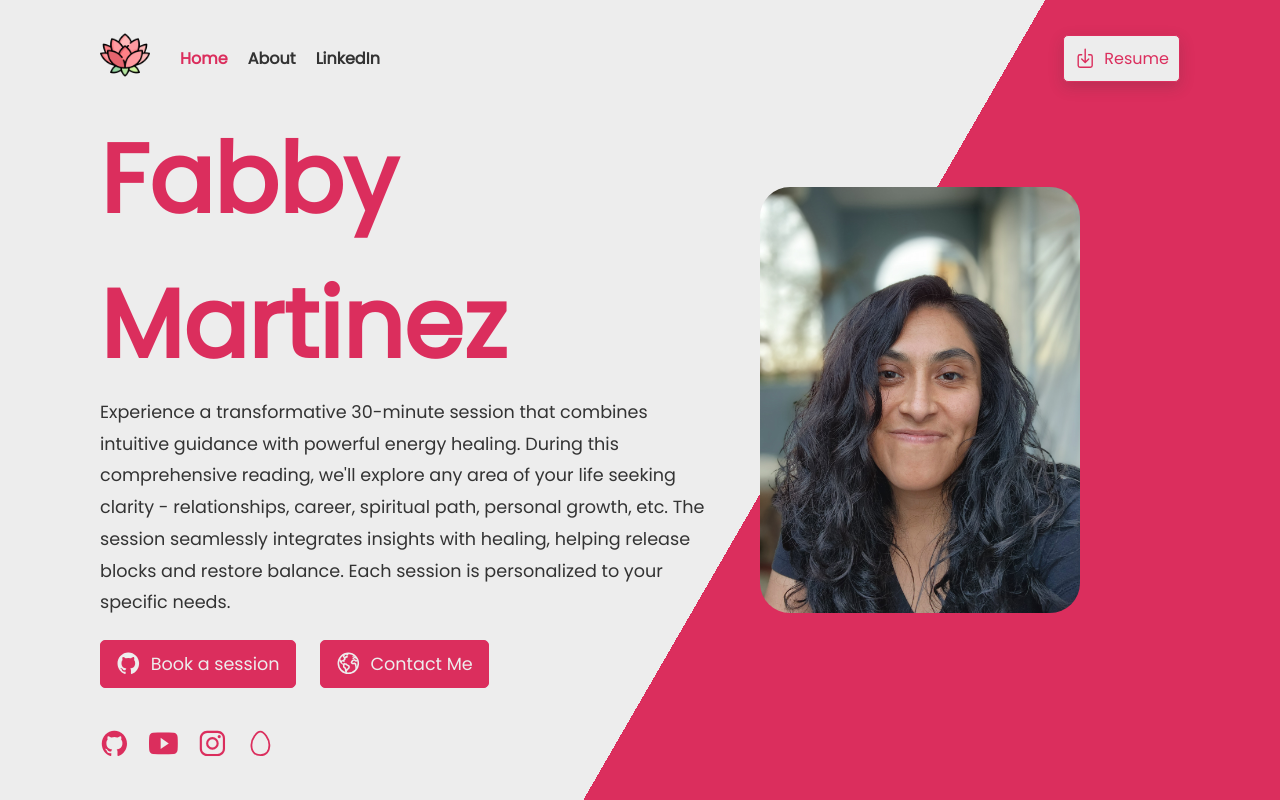
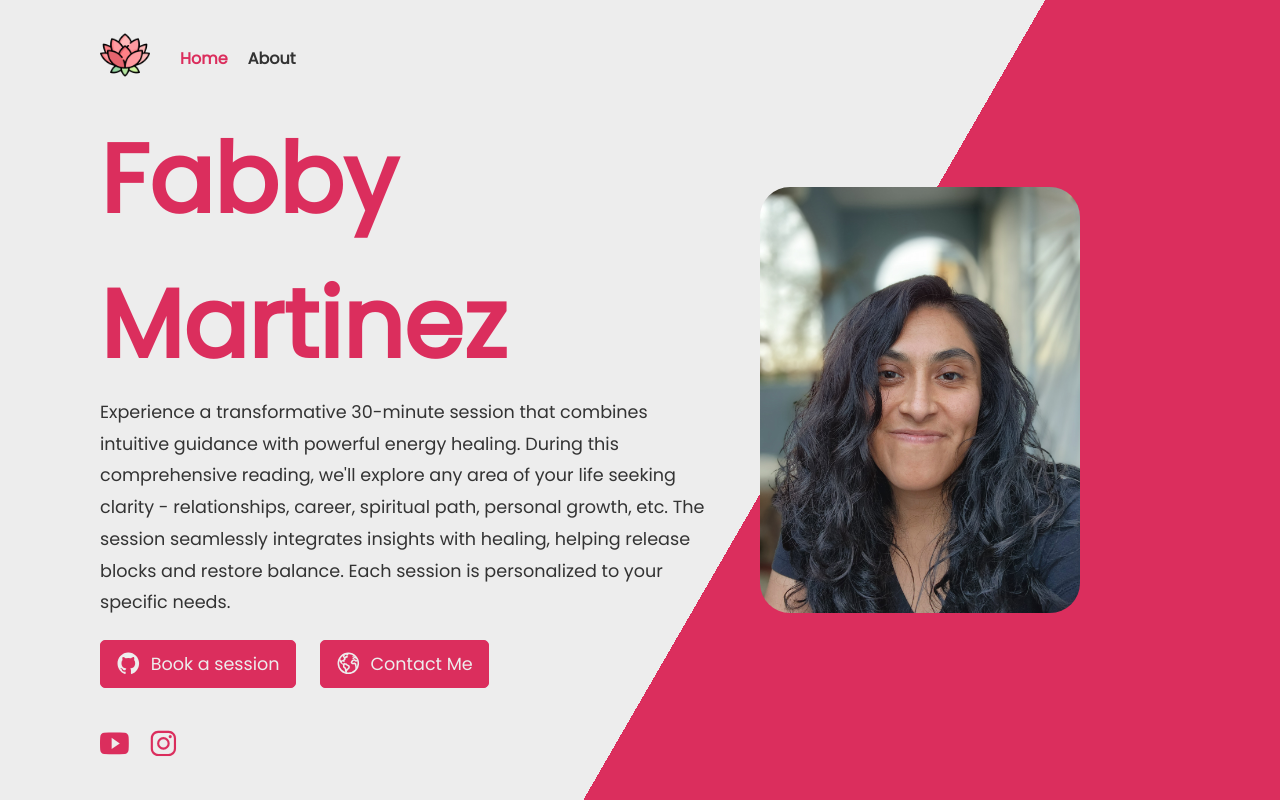
Before and after one commit to 7Brandyn/thehealingcenterwithin, a plain HTML site: page index.html in a window 1280 px wide. Drawn offline with nearby package versions, Linux system fonts and the light colour scheme.

Commit message:
removed lost links

```diff
--- a/index.html
+++ b/index.html
@@ -18,9 +18,7 @@
             <ul>
                 <li><a href="./index.html" class="active">Home</a></li>
                 <li><a href="#">About</a></li>
-                <li><a href="#">LinkedIn</a></li>
             </ul>
-            <a href="#" class="app"><ion-icon name="download-outline"></ion-icon>Resume</a>
         </header>
 
         <div class="container-box">
@@ -46,10 +44,10 @@
         </div>
 
         <ul class="social">
-            <li><a href="#"><ion-icon name="logo-github"></ion-icon></a></li>
+            <!-- <li><a href="#"><ion-icon name="logo-github"></ion-icon></a></li> -->
             <li><a href="https://www.youtube.com/playlist?list=PLnlr_l3iuYb7ZJd2E88GhCvq4p_uQvMNK"><ion-icon name="logo-youtube"></ion-icon></a></li>
             <li><a href="https://www.instagram.com/thehealingcenterwithin"><ion-icon name="logo-instagram"></ion-icon></a></li>
-            <li><a href="https://ceneqa.com/"><ion-icon name="egg-outline"></ion-icon></a></li>
+            <!-- <li><a href="https://ceneqa.com/"><ion-icon name="egg-outline"></ion-icon></a></li> -->
         </ul>
 
     </section>
```
